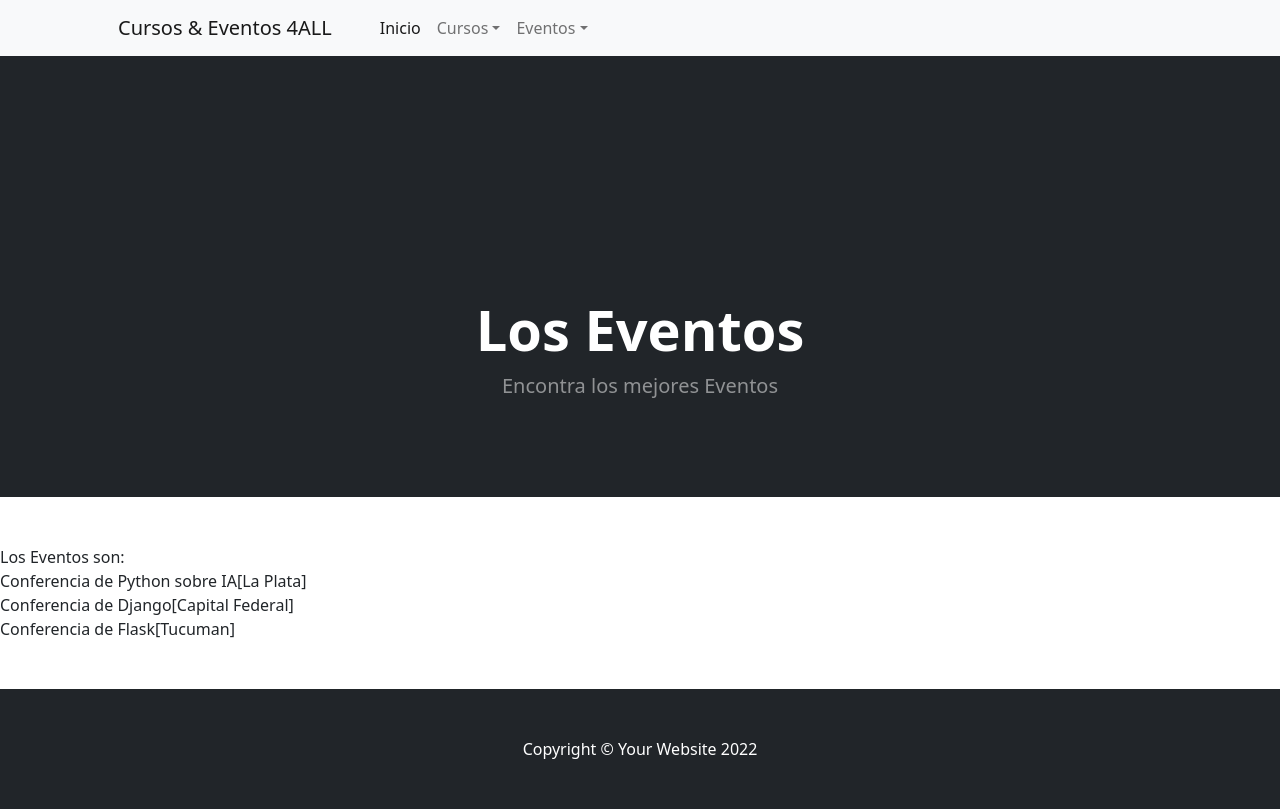
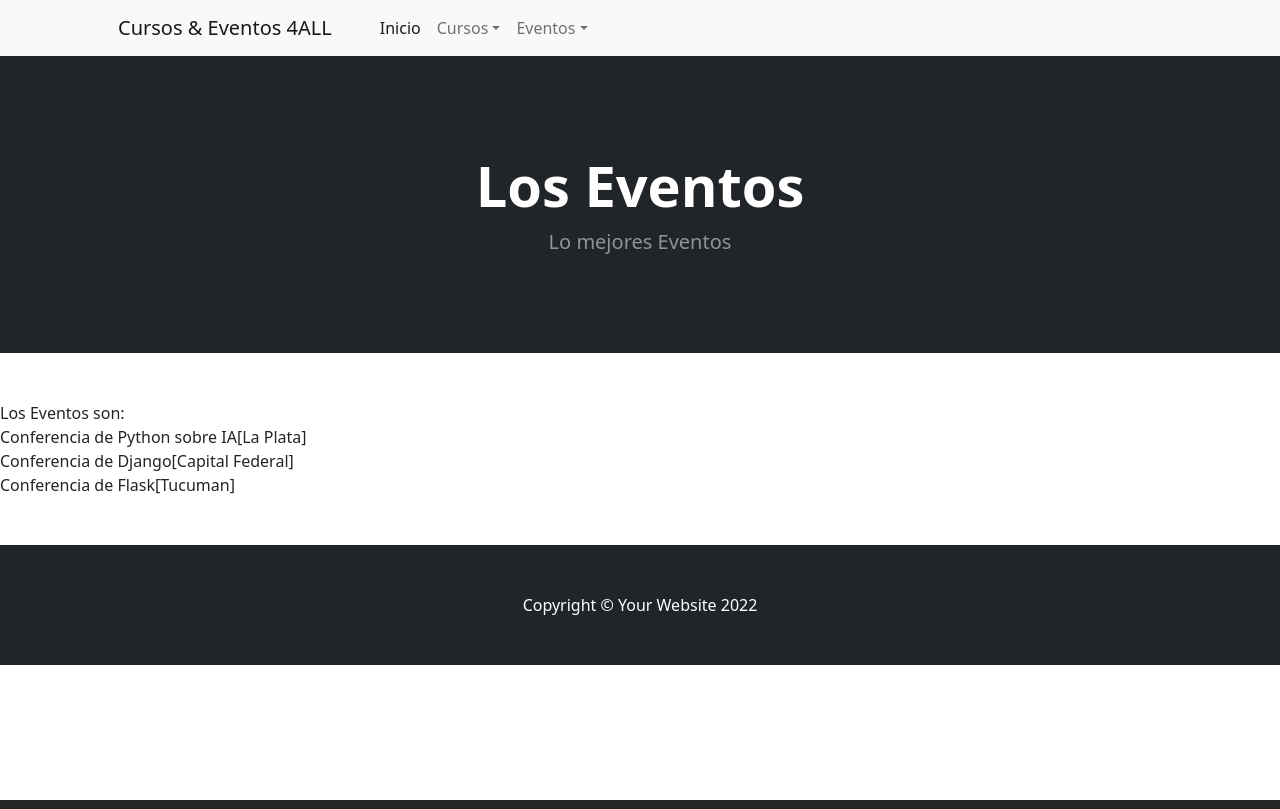
Before and after one commit to MartinCapocasale/ProyectoCursos, a Django app: page /eventos/ in a window 1280 px wide. Run offline with Django 4.2, Linux system fonts and the light colour scheme; data comes from the database, SQL or seed files in the repository; some libraries are stand-ins or nearby versions.

Commit message:
se agrega nuevo template de header a eventos.html

```diff
--- a/ProyectoCursos/ProyectoCursosApp/templates/ProyectoCursosApp/cursos.html
+++ b/ProyectoCursos/ProyectoCursosApp/templates/ProyectoCursosApp/cursos.html
@@ -7,7 +7,7 @@
 {%endblock%}
 
 {% block tituloHeader %}
-Los Curss
+Los Cursos
 {% endblock %}
 
 {% block tituloEpigrafe %}
--- a/ProyectoCursos/ProyectoCursosApp/templates/ProyectoCursosApp/eventos.html
+++ b/ProyectoCursos/ProyectoCursosApp/templates/ProyectoCursosApp/eventos.html
@@ -6,17 +6,15 @@
 Eventos - Cursos & Eventos 4ALL
 {%endblock%}
 
+{% block tituloHeader %}
+Los Eventos
+{% endblock %}
+
+{% block tituloEpigrafe %}
+Lo mejores Eventos
+{% endblock %}
 
 {% block contenidoPagina%}
-   <!-- Header-->
-   <header class="bg-dark py-5">
-    <div class="container px-4 px-lg-5 my-5">
-        <div class="text-center text-white">
-            <h1 class="display-4 fw-bolder">Los Eventos</h1>
-            <p class="lead fw-normal text-white-50 mb-0">Encontra los mejores Eventos</p>
-        </div>
-    </div>
-    </header>
     <!-- Section-->
     <section class="bg-ligth py-5">
         Los Eventos son:
```
